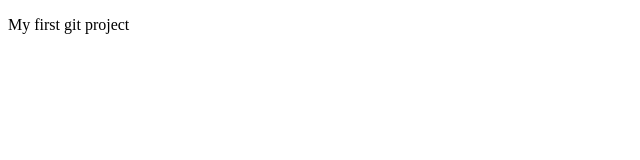
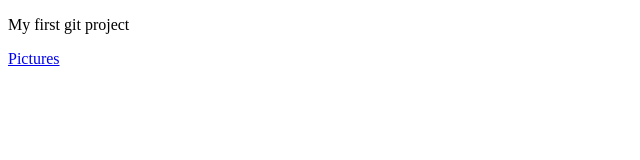
Before and after one commit to volodlohvinov/homework1, a plain HTML site: page index.html in a window 1280 px wide. Shown: the full height of the page, 0-640 px from the left. Drawn offline with Linux system fonts and the light colour scheme.

Commit message:
added link to pictures

```diff
--- a/index.html
+++ b/index.html
@@ -8,5 +8,6 @@
 </head>
 <body>
     <p>My first git project</p>
+    <a href="gallery.html">Pictures</a>
 </body>
 </html>
```
